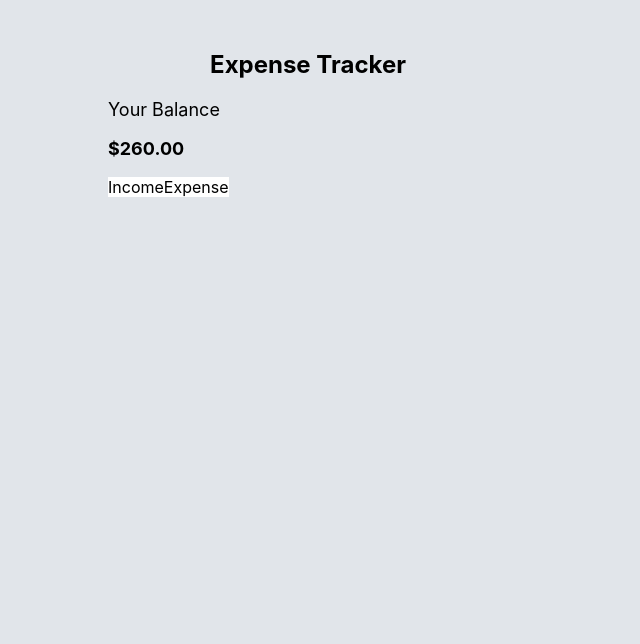
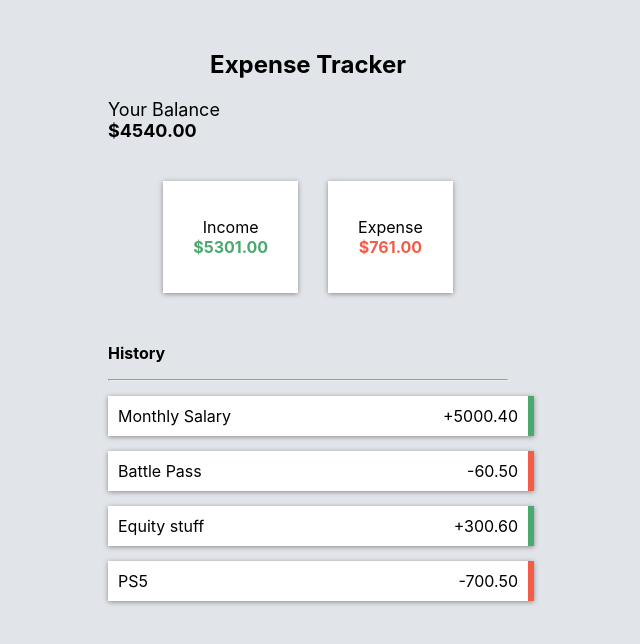
Before and after one commit to PatrickS136/expense-tracker, a React (Create React App) app: page / in a window 1280 px wide. Shown: the top 644 px of the page, without its empty margins (332-972 px from the left). Built offline with nearby package versions, Linux system fonts and the light colour scheme.

Commit message:
Implemented the balance items

```diff
--- a/src/App.js
+++ b/src/App.js
@@ -1,13 +1,42 @@
 import './App.css';
 import IncomeExpense from './components/IncomeExpense';
 import YourBalance from './components/YourBalance';
+import History from "./components/History"
 
-function App() {
+const App=()=>{
+  let historyItems=[
+    {
+        id:1,
+        income:true,
+        title:"Monthly Salary",
+        amount:5000.40,
+    },
+    {
+        id:2,
+        income:false,
+        title:"Battle Pass",
+        amount:60.50
+    },
+    {
+        id:3,
+        income:true,
+        title:"Equity stuff",
+        amount:300.60,
+    },
+    {
+        id:4,
+        income:false,
+        title:"PS5",
+        amount:700.50
+    }
+  ]
+
   return (
     <div className="App">
       <h2 className="title">Expense Tracker</h2>
-      <YourBalance />
-      <IncomeExpense />
+      <YourBalance historyItems={historyItems}/>
+      <IncomeExpense historyItems={historyItems}/>
+      <History historyItems={historyItems}/>
     </div>
   );
 }
--- /dev/null
+++ b/src/components/History.jsx
@@ -0,0 +1,12 @@
+import classes from "./History.module.css"
+import HistoryItem from "./HistoryItem"
+
+const History=props=>{
+    return <div className={classes.history}>
+        <p className={classes["history-title"]}>History</p>
+        <hr />
+        {props.historyItems.map(item=><HistoryItem income={item.income} id={item.id} amount={item.amount} title={item.title}/>)}
+    </div>
+}
+
+export default History;
--- /dev/null
+++ b/src/components/History.module.css
@@ -0,0 +1,7 @@
+.history{
+    margin-top: 50px;
+}
+
+.history-title{
+    font-weight: 700;
+}
--- /dev/null
+++ b/src/components/HistoryItem.jsx
@@ -0,0 +1,10 @@
+import classes from "./HistoryItem.module.css"
+
+const HistoryItem=props=>{
+    return <div className={classes[`history-item-${props.income===true?"income":"expense"}`]}>
+        <span className={classes["history-item-title"]}>{props.title}</span>
+        <span className={classes["history-item-amount"]}>{props.income===true?"+":"-"}{props.amount.toFixed(2)}</span>
+    </div>
+}
+
+export default HistoryItem;
--- /dev/null
+++ b/src/components/HistoryItem.module.css
@@ -0,0 +1,31 @@
+.history-item-income{
+    background-color: white;
+    width: 100%;
+    padding: 10px;
+    display: flex;
+    justify-content: space-between;
+    border-right: 6px solid;
+    border-color: #4aa96c;
+    box-shadow: 0 1px 5px rgb(138, 137, 137);
+    margin: 15px 0;
+}
+
+.history-item-expense{
+    background-color: white;
+    width: 100%;
+    padding: 10px;
+    display: flex;
+    justify-content: space-between;
+    border-right: 6px solid;
+    border-color: #f55c47;
+    box-shadow: 0 1px 5px rgb(138, 137, 137);
+    margin: 15px 0;
+}
+
+/* .history-item-title{
+    margin-left: 1px;
+}
+
+.history-item-amount{
+    margin-right: 1px;
+} */
--- a/src/components/IncomeExpense.jsx
+++ b/src/components/IncomeExpense.jsx
@@ -1,9 +1,23 @@
 import classes from "./IncomeExpense.module.css"
 
+
 const IncomeExpense=props=>{
+    const calculateBalance=incomeType=>{
+        let total=props.historyItems.filter(balanceObject=>balanceObject.income===incomeType).reduce((total,balanceObject)=>{
+            return total+balanceObject.amount;
+        },0)
+        return total;
+    }
+
     return <div className={classes["income-expense"]}>
-        <div className={classes.income}>Income</div>
-        <div className={classes.expense}>Expense</div>
+        <div className={classes.income}>
+            <p className={classes["income-text"]}>Income</p>
+            <p className={classes["income-amount"]}>${calculateBalance(true).toFixed(2)}</p>
+        </div>
+        <div className={classes.expense}>
+            <p className={classes["expense-text"]}>Expense</p>
+            <p className={classes["expense-amount"]}>${calculateBalance(false).toFixed(2)}</p>
+        </div>
     </div>
 }
 
--- a/src/components/IncomeExpense.module.css
+++ b/src/components/IncomeExpense.module.css
@@ -1,12 +1,40 @@
 .income-expense{
-    background-color: white;
-    display: inline-block;
+    margin: auto;
+    width: fit-content;
+    text-align: center;
 }
 
 .income{
     display: inline-block;
+    padding: 20px 30px;
+    margin-right: 30px;
+    background-color: white;
+    box-shadow: 0 1px 5px rgb(138, 137, 137);
+}
+
+.income-text{
+    margin-bottom: 0;
+}
+
+.income-amount{
+    margin-top: 0;
+    font-weight: 700;
+    color: #4aa96c;
 }
 
 .expense{
     display: inline-block;
+    padding: 20px 30px;
+    background-color: white;
+    box-shadow: 0 1px 5px rgb(138, 137, 137);
 }
+
+.expense-text{
+    margin-bottom: 0;
+}
+
+.expense-amount{
+    margin-top: 0;
+    font-weight: 700;
+    color: #f55c47;
+}
--- /dev/null
+++ b/src/components/SectionTitle.module.css
@@ -0,0 +1,3 @@
+.section-title{
+    font-weight: 700;
+}
--- a/src/components/YourBalance.jsx
+++ b/src/components/YourBalance.jsx
@@ -1,9 +1,14 @@
 import classes from "./YourBalance.module.css"
 
 const YourBalance=(props)=>{
+
+    const balance=props.historyItems.reduce((total,balanceObject)=>{
+        return total + balanceObject.amount*(balanceObject.income===true?1:(-1));
+    },0)
+
     return <div className={classes["your-balance"]}>
         <p className={classes["your-balance-text"]}>Your Balance</p>
-        <p className={classes["your-balance-ammount"]}>$260.00</p>
+        <p className={classes["your-balance-ammount"]}>${balance.toFixed(2)}</p>
     </div>
 };
 
--- a/src/components/YourBalance.module.css
+++ b/src/components/YourBalance.module.css
@@ -1,7 +1,13 @@
 .your-balance{
     font-size: large;
+    margin-bottom: 40px;
+}
+
+.your-balance-text{
+    margin-bottom: 0;
 }
 
 .your-balance-ammount{
     font-weight: 700;
+    margin-top: 0;
 }
```
Also changed, not shown: src/components/SectionTitle.jsx (added, +10 -0 lines), 1 other file (tests, documents, lock files or other folders).
